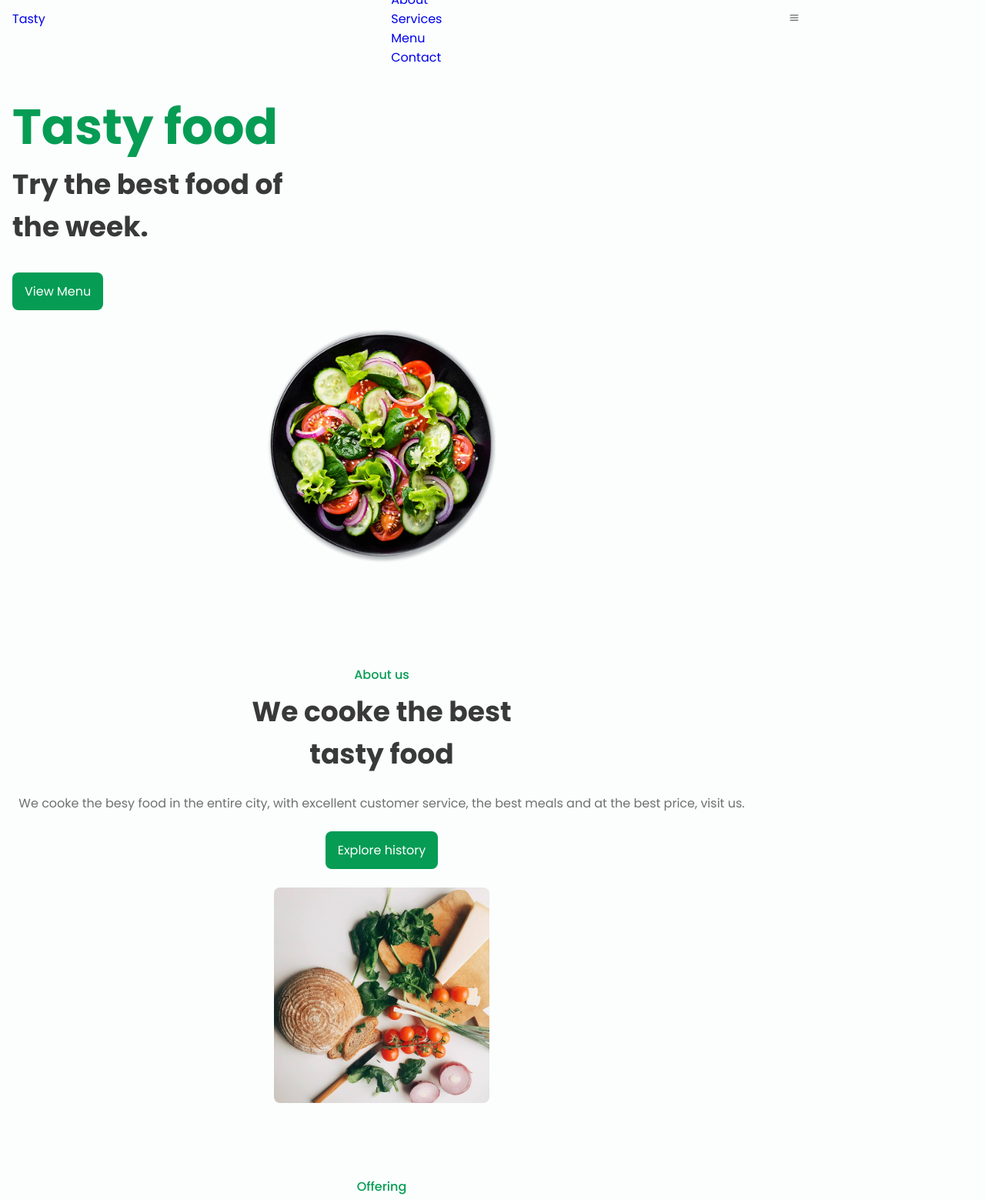
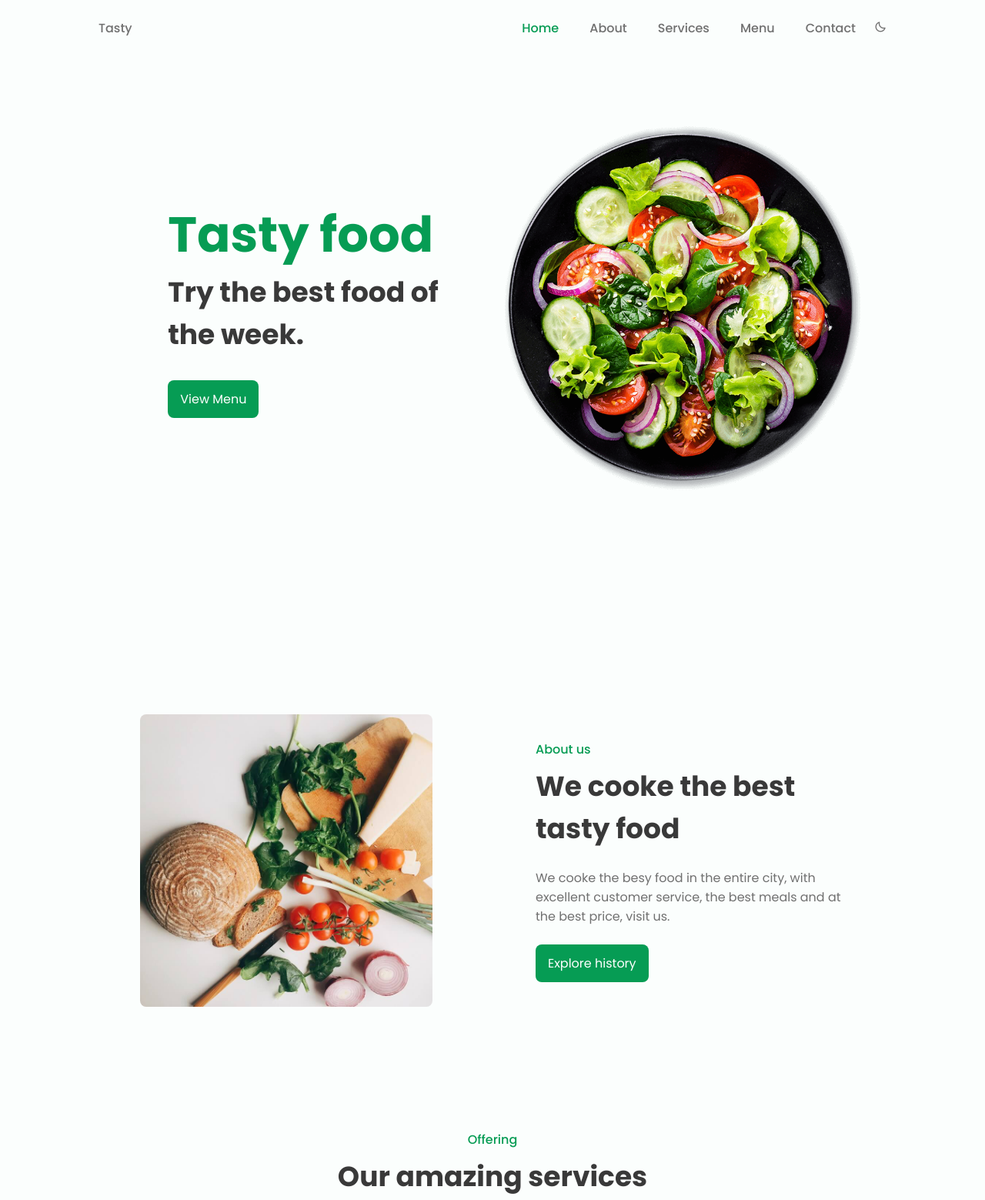
Before and after one commit to aaugustogv/foodsty, a plain HTML site: page index.html in a window 1280 px wide. Shown: the top 1559 px of the page at 77% size. Drawn offline with nearby package versions, Linux system fonts and the light colour scheme.

Commit message:
final commit

```diff
--- a/assests/css/style.css
+++ b/assests/css/style.css
@@ -63,6 +63,25 @@ html {
     scroll-behavior: smooth;
 }
 
+/*#### Dark theme ####*/
+body.dark-theme {
+    --title-color: #F1F3F2;
+    --text-color: #C7D1CC;
+    --body-color: #1D2521;
+    --container-color: #27302C ;
+    transition: 0.6s;
+}
+
+/* Button Dark Theme*/
+.change-theme {
+    position: absolute;
+    right: 1.8rem;
+    top: 1.8rem;
+    color: var(--text-color);
+    font-size: 1rem;
+    cursor: pointer;
+}
+
 body {
     margin: var(--header-height) 0 0 0;
     font-family: var(--body-font);
@@ -88,6 +107,7 @@ img {
     max-width: 100%;
     height: auto;
 }
+
 
 /*#### CLASS CSS ####*/
 
@@ -140,6 +160,10 @@ img {
     display: flex;
     justify-content: space-between;
     align-items: center;
+}
+.nav__link, .nav__logo, .nav__toggle {
+    color: var(--text-color);
+    font-weight: var(--font-medium);
 }
 
 @media screen and (max-width: 768px) {
@@ -442,3 +466,107 @@ img {
 }
 
 /*Vamos fazer responsivo*/
+
+@media screen and (min-width: 576px){
+    .home__container,
+    .about__container,
+    .app__container {
+        grid-template-columns: repeat(2,1fr);
+        align-items: center;
+    }
+    .services__container {
+        grid-template-columns: repeat(3,3fr);
+    }
+
+    .about__data, .about__initial,
+    .app__data, .app__initial,
+    .contact__container, .contact__initial {
+        text-align: initial;
+    }
+
+    .about__img, .app__img {
+        width: 380px;
+        order: -1;
+    }
+
+    .contact__container {
+        grid-template-columns: 1.75fr 1fr;
+        align-items: center;
+    }
+    .contact__button {
+        justify-self: center;
+    }
+}
+
+@media screen and (min-width: 768px) {
+    body {
+        margin:0;
+    }
+
+    .section {
+        padding-top: 8rem;
+    }
+
+    .nav {
+        height: calc(var(--header-height) + 1.5rem);
+    }
+
+    .nav-list {
+        display: flex;
+    }
+
+    .nav__item {
+        margin-left: var(--mb-5);
+        margin-bottom: 0;
+    }
+
+    .nav__toggle {
+        display: none;
+    }
+
+    .change-theme {
+        position: initial;
+        margin-left: var(--mb-3) ;
+    }
+
+    .home__container {
+        height: 100vh;
+        justify-items: center;
+    }
+
+    .services__container, .menu__container {
+        margin-top: var(--mb-6);
+    }
+
+    .menu__container {
+        grid-template-columns: repeat(3, 240px);
+    }
+
+    .menu__content {
+        padding: 1.5rem;
+    }
+
+    .menu__img {
+        width: 130px;
+    }
+
+    .app__store {
+        margin: 0 var(--mb-1) 0 0;
+    }
+}
+
+@media screen and (min-width: 960px){
+    .bd-container {
+      margin-left: auto;
+      margin-right: auto;
+    }
+
+    .home__img {
+      width: 500px;
+    }
+
+    .about__container,
+    .app__container {
+      column-gap: 7rem;
+    }
+  }
--- a/assests/js/main.js
+++ b/assests/js/main.js
@@ -59,3 +59,48 @@ function scrollTop(){
     if(this.scrollY >= 560) scrollTop.classList.add('show-scroll'); else scrollTop.classList.remove('show-scroll')
 }
 window.addEventListener('scroll', scrollTop)
+
+
+/*#### DARK LIGHT THEME #####*/
+
+const themeButton = document.getElementById('theme-button')
+const darkTheme = 'dark-theme'
+const iconTheme = 'bx-sun'
+
+const selectedTheme = localStorage.getItem('selected-theme')
+const selectedIcon = localStorage.getItem('selected-icon')
+
+const getCurrentTheme = () => document.body.classList.contains(darkTheme) ? 'dark' : 'light'
+const getCurrentIcon = () => themeButton.classList.contains(iconTheme) ? 'bx-moon' : 'bx-sun'
+
+if (selectedTheme) {
+  document.body.classList[selectedTheme === 'dark' ? 'add' : 'remove'](darkTheme)
+  themeButton.classList[selectedIcon === 'bx-moon' ? 'add' : 'remove'](iconTheme)
+}
+
+themeButton.addEventListener('click', () => {
+    document.body.classList.toggle(darkTheme)
+    themeButton.classList.toggle(iconTheme)
+
+    localStorage.setItem('selected-theme', getCurrentTheme())
+    localStorage.setItem('selected-icon', getCurrentIcon())
+})
+
+
+/* #### SCROLL REVEAL ####*/
+
+const sr = ScrollReveal({
+    origin: 'top',
+    distance: '30px',
+    duration: 2000,
+    reset: true
+});
+
+sr.reveal(`.home__data, .home__img,
+            .about__data, .about__img,
+            .services__content, .menu__content,
+            .app__data, .app__img,
+            .contact__data, .contact__button,
+            .footer__content`, {
+    interval: 200
+})
--- a/index.html
+++ b/index.html
@@ -42,6 +42,8 @@
                     <li class="nav__item">
                         <a href="#contact" class="nav__link">Contact</a>
                     </li>
+
+                    <li><i class='bx bx-moon change-theme' id="theme-button"></i></li>
                 </ul>
 
             </div>
@@ -73,8 +75,8 @@
         <section class="about section bd-container" id="about">
             <div class="about__container bd-grid">
                 <div class="about__data">
-                    <span class="section-subtitle">About us</span>
-                    <h2 class="section-title">We cooke the best <br> tasty food</h2>
+                    <span class="section-subtitle about__initial">About us</span>
+                    <h2 class="section-title about__initial ">We cooke the best <br> tasty food</h2>
                     <p class="about__description">We cooke the besy food in the entire city, with excellent customer service, the best meals and at the best price, visit us.</p>
                     <a href="#" class="button">Explore history</a>
                 </div>
@@ -154,9 +156,7 @@
                     <h3 class="services__title">Excellent food</h3>
                     <p class="services__description">We offer our clients excellent quality services for many years, with the best and delicious food in the city</p>
                 </div>
-            </div>
 
-            <div class="services__container bd-grid">
                 <div class="services__content">
                     <svg class="services__img"  xmlns="http://www.w3.org/2000/svg">
                         <g clip-path="url(#clip0)">
@@ -313,9 +313,7 @@
                     <h3 class="services__title">Fast Food</h3>
                     <p class="services__description">We offer our clients excellent quality services for many years, with the best and delicious food in the city</p>
                 </div>
-            </div>
 
-            <div class="services__container bd-grid">
                 <div class="services__content">
                     <svg class="services__img" xmlns="http://www.w3.org/2000/svg">
                         <g clip-path="url(#clip0)">
```
